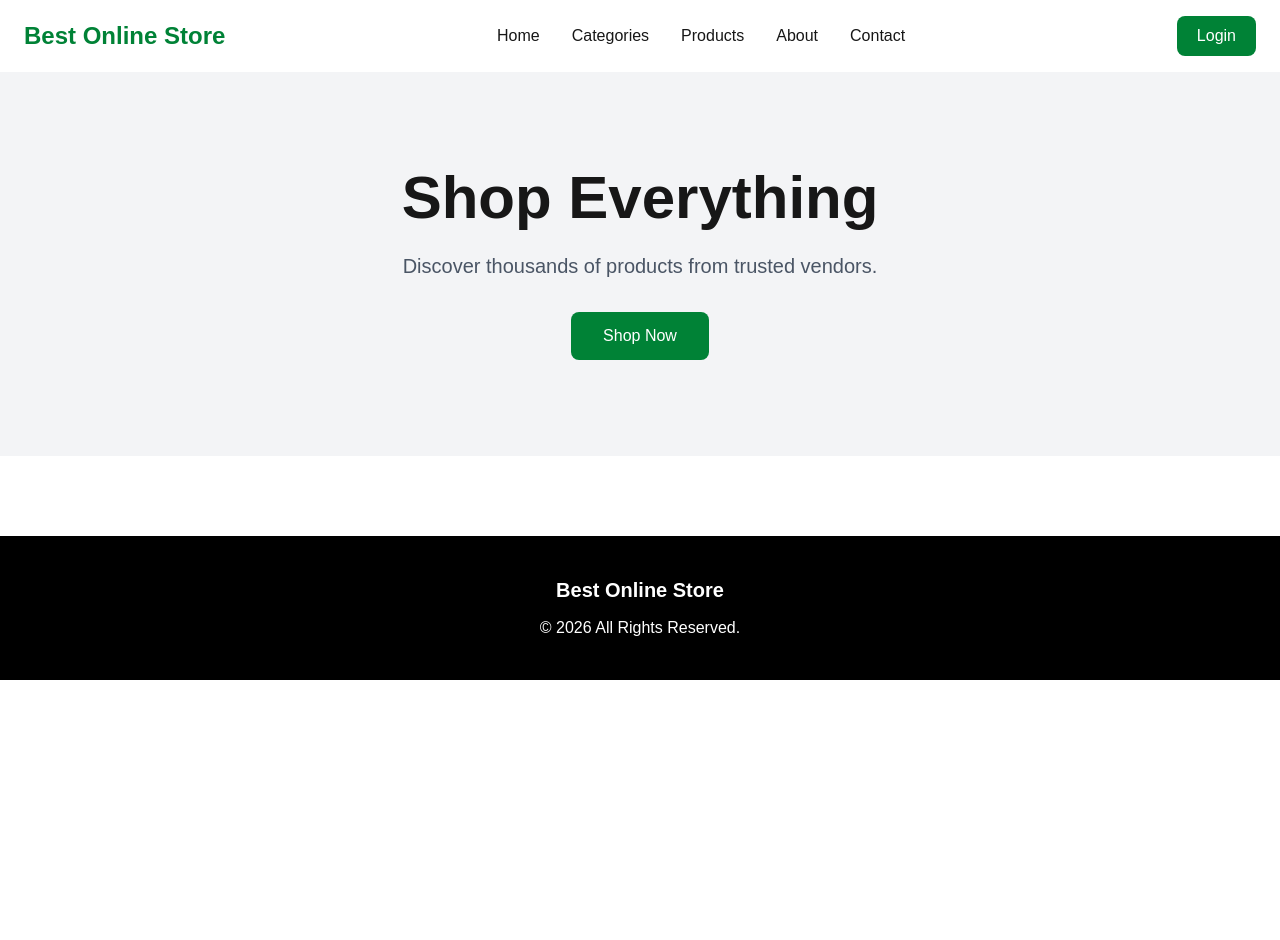
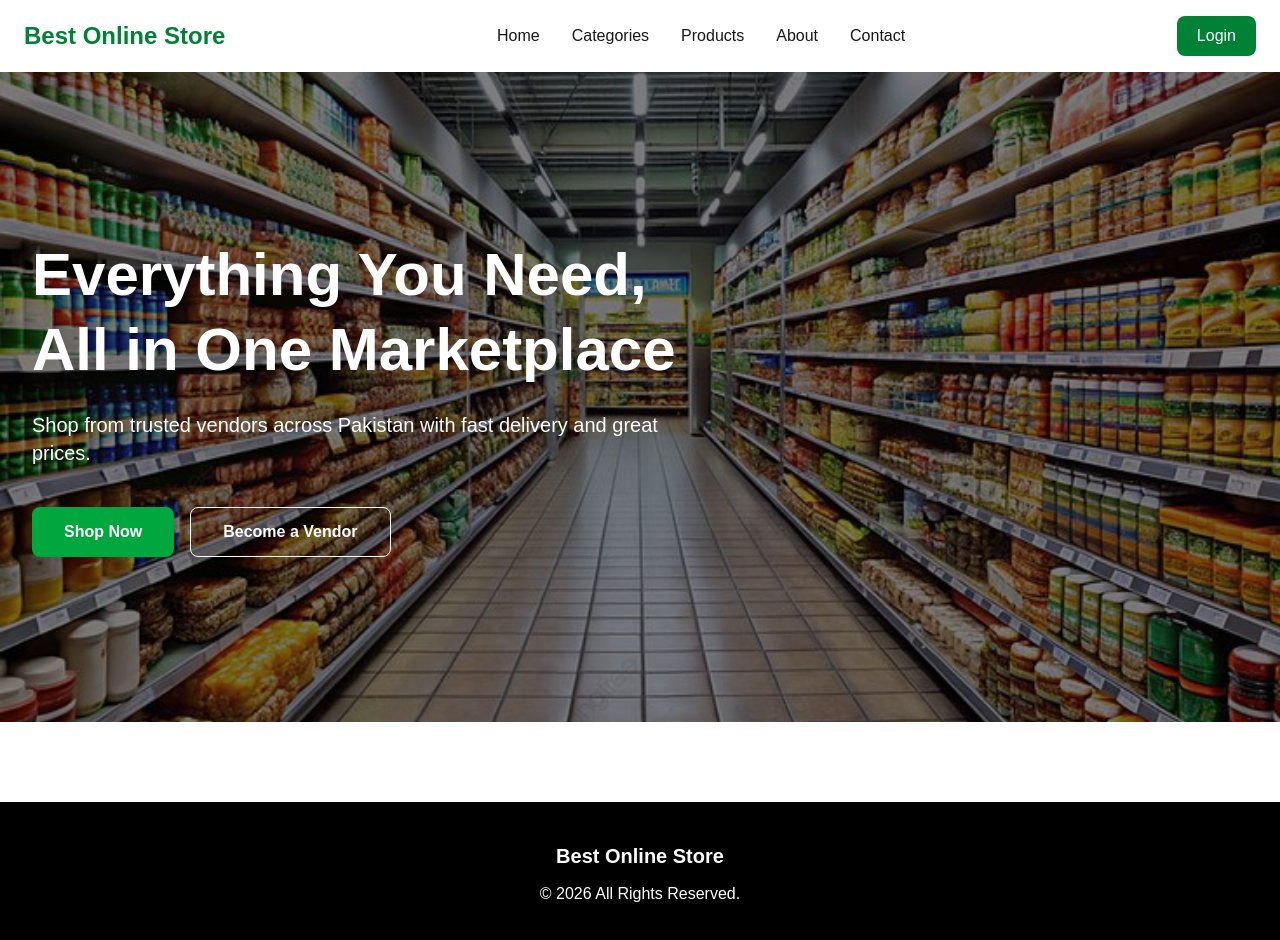
Before and after one commit to rsg132/bestonlinestore, a Next.js app: page / in a window 1280 px wide. Shown: the top 940 px of the page. Before the commit the page ends 800 px from the top, so only its background shows below. Built offline with nearby package versions, Linux system fonts and the light colour scheme.

Commit message:
update components page

```diff
--- a/app/page.tsx
+++ b/app/page.tsx
@@ -11,3 +11,10 @@
     </>
   );
 }
+import Categories from "@/components/Categories";
+<>
+  <Navbar />
+  <Hero />
+  <Categories />
+  <Footer />
+</>
--- /dev/null
+++ b/components/Categories.tsx
@@ -0,0 +1,37 @@
+const categories = [
+  "Electronics",
+  "Fashion",
+  "Home & Living",
+  "Beauty",
+  "Sports",
+  "Books",
+  "Groceries",
+  "Automotive",
+];
+
+export default function Categories() {
+  return (
+    <section className="py-20 bg-white">
+      <div className="max-w-7xl mx-auto px-6">
+
+        <h2 className="text-4xl font-bold text-center mb-12">
+          Shop by Category
+        </h2>
+
+        <div className="grid grid-cols-2 md:grid-cols-4 gap-6">
+          {categories.map((category) => (
+            <div
+              key={category}
+              className="border rounded-xl p-8 text-center shadow hover:shadow-lg transition cursor-pointer"
+            >
+              <h3 className="text-xl font-semibold">
+                {category}
+              </h3>
+            </div>
+          ))}
+        </div>
+
+      </div>
+    </section>
+  );
+}
--- /dev/null
+++ b/components/FeaturedProducts.tsx
@@ -0,0 +1,31 @@
+import Link from 'next/link';
+
+const featuredProducts = [
+  { id: 1, name: 'Smart Headphones', price: 89 },
+  { id: 2, name: 'Minimal Backpack', price: 59 },
+  { id: 3, name: 'Cozy Hoodie', price: 45 },
+];
+
+export default function FeaturedProducts() {
+  return (
+    <section style={{ padding: '32px 0' }}>
+      <div style={{ maxWidth: '1120px', margin: '0 auto' }}>
+        <div style={{ display: 'flex', justifyContent: 'space-between', alignItems: 'center', marginBottom: '20px' }}>
+          <h2>Featured Products</h2>
+          <Link href="/cart" style={{ color: '#2563eb' }}>View Cart</Link>
+        </div>
+        <div style={{ display: 'grid', gridTemplateColumns: 'repeat(auto-fit, minmax(220px, 1fr))', gap: '20px' }}>
+          {featuredProducts.map((product) => (
+            <div key={product.id} style={{ background: '#fff', padding: '20px', borderRadius: '16px', boxShadow: '0 10px 25px rgba(15,23,42,0.08)' }}>
+              <h3>{product.name}</h3>
+              <p style={{ color: '#6b7280' }}>${product.price}</p>
+              <button style={{ marginTop: '12px', padding: '10px 16px', borderRadius: '999px', background: '#f59e0b', color: '#fff', border: 'none', cursor: 'pointer' }}>
+                Add to Cart
+              </button>
+            </div>
+          ))}
+        </div>
+      </div>
+    </section>
+  );
+}
--- /dev/null
+++ b/components/Features.tsx
@@ -0,0 +1,22 @@
+export default function Features() {
+  return (
+    <section style={{ padding: '32px 0' }}>
+      <div style={{ maxWidth: '1120px', margin: '0 auto' }}>
+        <h2 style={{ marginBottom: '24px' }}>Store Features</h2>
+        <div style={{ display: 'grid', gridTemplateColumns: 'repeat(auto-fit, minmax(240px, 1fr))', gap: '20px' }}>
+          {[
+            { title: 'Fast Checkout', description: 'Speedy payments and easy order processing.' },
+            { title: 'Quality Products', description: 'High-quality goods from trusted brands.' },
+            { title: 'Support Team', description: 'Helpful customer service available anytime.' },
+            { title: 'Easy Returns', description: 'Simple returns for a worry-free purchase.' },
+          ].map((feature) => (
+            <div key={feature.title} style={{ background: '#fff', padding: '24px', borderRadius: '16px', boxShadow: '0 10px 25px rgba(15,23,42,0.08)' }}>
+              <h3>{feature.title}</h3>
+              <p style={{ color: '#6b7280' }}>{feature.description}</p>
+            </div>
+          ))}
+        </div>
+      </div>
+    </section>
+  );
+}
--- a/components/Hero.tsx
+++ b/components/Hero.tsx
@@ -1,23 +1,42 @@
 export default function Hero() {
   return (
-    <section className="py-24 bg-gray-100">
+    <section
+      className="relative h-[650px] bg-cover bg-center"
+      style={{
+        backgroundImage: "url('/images/hero-banner.jpg')",
+      }}
+    >
+      {/* Dark Overlay */}
+      <div className="absolute inset-0 bg-black/50"></div>
 
-      <div className="max-w-7xl mx-auto text-center">
+      {/* Content */}
+      <div className="relative max-w-7xl mx-auto h-full flex items-center px-8">
+        <div className="text-white max-w-2xl">
 
-        <h1 className="text-6xl font-bold">
-          Shop Everything
-        </h1>
+          <h1 className="text-6xl font-bold leading-tight">
+            Everything You Need,
+            <br />
+            All in One Marketplace
+          </h1>
 
-        <p className="mt-6 text-xl text-gray-600">
-          Discover thousands of products from trusted vendors.
-        </p>
+          <p className="mt-6 text-xl">
+            Shop from trusted vendors across Pakistan with fast delivery and great prices.
+          </p>
 
-        <button className="mt-8 bg-green-700 text-white px-8 py-3 rounded-lg">
-          Shop Now
-        </button>
+          <div className="mt-10 flex gap-4">
 
+            <button className="bg-green-600 hover:bg-green-700 px-8 py-3 rounded-lg font-semibold">
+              Shop Now
+            </button>
+
+            <button className="border border-white hover:bg-white hover:text-black px-8 py-3 rounded-lg font-semibold">
+              Become a Vendor
+            </button>
+
+          </div>
+
+        </div>
       </div>
-
     </section>
   );
 }
--- /dev/null
+++ b/components/Newsletter.tsx
@@ -0,0 +1,16 @@
+export default function Newsletter() {
+  return (
+    <section style={{ padding: '32px 0', background: '#fff', borderRadius: '20px', boxShadow: '0 10px 25px rgba(15,23,42,0.08)' }}>
+      <div style={{ maxWidth: '1120px', margin: '0 auto', padding: '32px' }}>
+        <div style={{ display: 'flex', flexDirection: 'column', gap: '16px' }}>
+          <h2>Join our Newsletter</h2>
+          <p style={{ color: '#6b7280' }}>Get updates on new products, offers, and exclusive deals straight to your inbox.</p>
+          <div style={{ display: 'flex', gap: '10px', flexWrap: 'wrap' }}>
+            <input type="email" placeholder="Enter your email" style={{ flex: '1', minWidth: '220px', padding: '12px 16px', borderRadius: '12px', border: '1px solid #d1d5db' }} />
+            <button style={{ padding: '12px 22px', borderRadius: '999px', border: 'none', background: '#2563eb', color: 'white', cursor: 'pointer' }}>Subscribe</button>
+          </div>
+        </div>
+      </div>
+    </section>
+  );
+}
```
Also changed, not shown: public/images/hero-banner.jpg (added).
